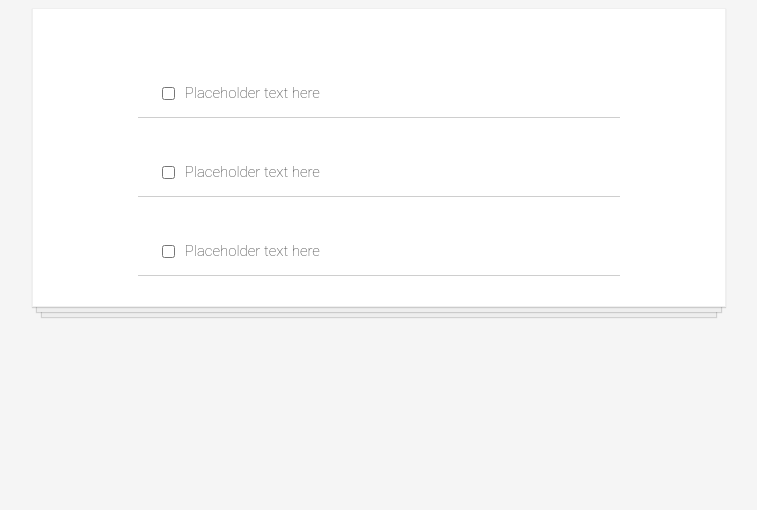
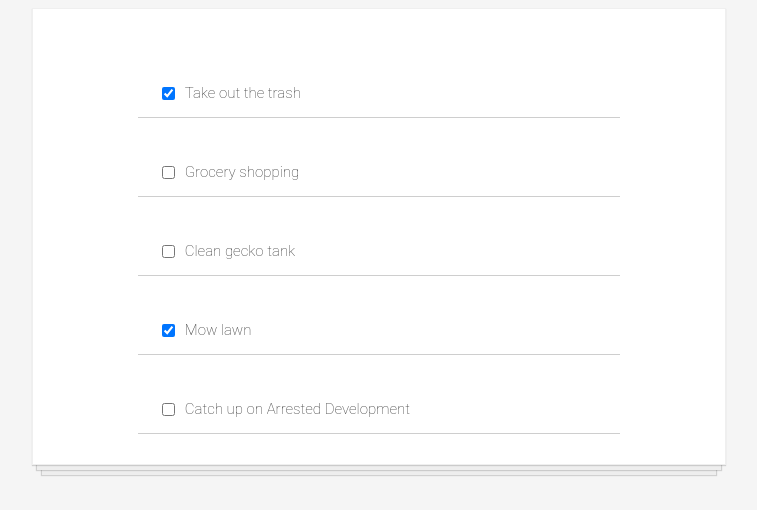
Before and after one commit to pgeliebter/react-practice, a React app: page / in a window 1280 px wide. Shown: the top 510 px of the page, without its empty margins (261-1018 px from the left). Built offline with nearby package versions, Linux system fonts and the light colour scheme.

Commit message:
finishes exercise

```diff
--- a/src/App.js
+++ b/src/App.js
@@ -1,14 +1,12 @@
 import React from 'react'
 import './style.css'
 import TodoItem from './TodoItem'
+import todosData from './todosData'
 
+const cee = todosData.map((ele) => {
+	return <TodoItem todoItem={ele} key={ele.id} />
+})
 function App() {
-	return (
-		<div className="todo-list">
-			<TodoItem />
-			<TodoItem />
-			<TodoItem />
-		</div>
-	)
+	return <div className="todo-list">{cee}</div>
 }
 export default App
--- a/src/TodoItem.js
+++ b/src/TodoItem.js
@@ -1,10 +1,10 @@
 import React from 'react'
 
-function TodoItem() {
+function TodoItem(props) {
 	return (
 		<div className="todo-item">
-			<input type="checkbox" />
-			<p>Placeholder text here</p>
+			<input type="checkbox" defaultChecked={props.todoItem.completed} />
+			<p> {props.todoItem.text}</p>
 		</div>
 	)
 }
```
